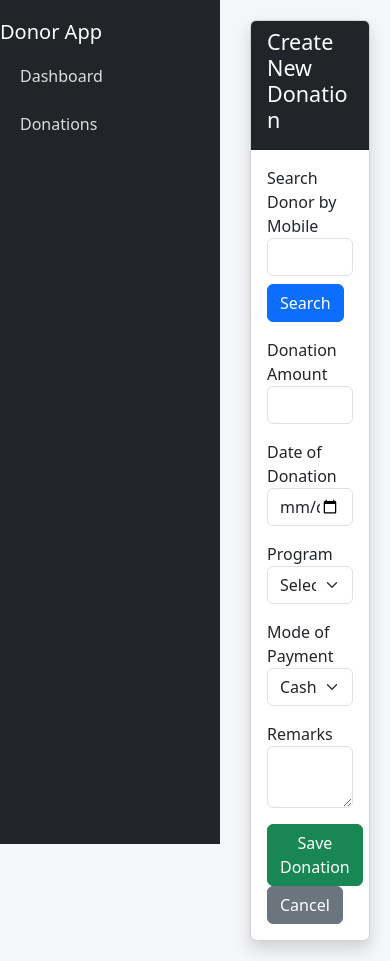
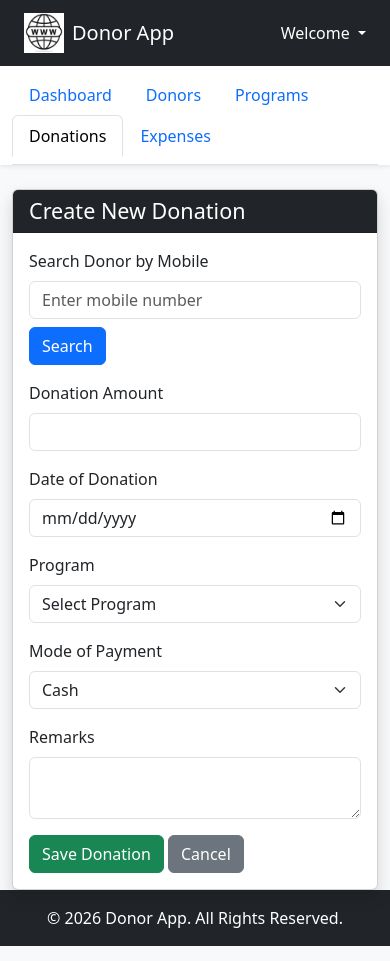
Before and after one commit to amulbaranwalji/SahajyogaDonation, a website: page views/new-donation.html in a window 390 px wide. Drawn offline with nearby package versions, Linux system fonts and the light colour scheme; no server answers.

Commit message:
Update new-donation.html

```diff
--- a/views/new-donation.html
+++ b/views/new-donation.html
@@ -1,4 +1,3 @@
-
 <!DOCTYPE html>
 <html>
 <head>
@@ -6,27 +5,73 @@
   <link href="https://cdn.jsdelivr.net/npm/bootstrap@5.3.2/dist/css/bootstrap.min.css" rel="stylesheet">
   <link rel="stylesheet" href="/css/style.css">
 </head>
-<body>
 
-<div class="sidebar">
-  <h5>Donor App</h5>
-  <a href="/dashboard">Dashboard</a>
-  <a href="/donations-page">Donations</a>
+<body class="d-flex flex-column min-vh-100 bg-light">
+
+<!-- ================= HEADER ================= -->
+<nav class="navbar navbar-expand-lg navbar-dark bg-dark px-4">
+
+  <a class="navbar-brand d-flex align-items-center" href="/dashboard">
+    <img src="/images/logo.png" alt="Logo" width="40" height="40" class="me-2">
+    <span>Donor App</span>
+  </a>
+
+  <div class="ms-auto dropdown">
+    <a class="text-white dropdown-toggle text-decoration-none" href="#" role="button"
+       data-bs-toggle="dropdown">
+      Welcome
+    </a>
+
+    <ul class="dropdown-menu dropdown-menu-end">
+      <li><a class="dropdown-item" href="/profile-page">View Profile</a></li>
+      <li><hr class="dropdown-divider"></li>
+      <li>
+        <a class="dropdown-item text-danger" href="/logout">Logout</a>
+      </li>
+    </ul>
   </div>
 
-<div class="content">
+</nav>
+
+<!-- ================= HORIZONTAL NAV ================= -->
+<div class="bg-white shadow-sm">
+  <div class="container">
+    <ul class="nav nav-tabs py-2">
+      <li class="nav-item">
+        <a class="nav-link" href="/dashboard">Dashboard</a>
+      </li>
+      <li class="nav-item">
+        <a class="nav-link" href="/donors-page">Donors</a>
+      </li>
+      <li class="nav-item">
+        <a class="nav-link" href="/programs-page">Programs</a>
+      </li>
+      <li class="nav-item">
+        <a class="nav-link active" href="/donations-page">Donations</a>
+      </li>
+      <li class="nav-item">
+        <a class="nav-link" href="/expenses-page">Expenses</a>
+      </li>
+    </ul>
+  </div>
+</div>
+
+<!-- ================= MAIN CONTENT ================= -->
+<main class="flex-fill">
+  <div class="container mt-4">
+
     <div class="card shadow">
       <div class="card-header bg-dark text-white">
-      <h4>Create New Donation</h4>
+        <h4 class="mb-0">Create New Donation</h4>
       </div>
 
       <div class="card-body">
 
         <!-- Search Donor -->
         <div class="mb-3">
-        <label>Search Donor by Mobile</label>
-        <input type="text" id="mobileSearch" class="form-control">
-        <button class="btn btn-primary mt-2" onclick="searchDonor()">Search</button>
+          <label class="form-label">Search Donor by Mobile</label>
+          <input type="text" id="mobileSearch" class="form-control" placeholder="Enter mobile number">
+          <button type="button" class="btn btn-primary mt-2" onclick="searchDonor()">Search</button>
         </div>
 
         <!-- Donor Info -->
@@ -37,24 +82,24 @@
           <input type="hidden" name="donor_id" id="donor_id">
 
           <div class="mb-3">
-          <label>Donation Amount</label>
+            <label class="form-label">Donation Amount</label>
             <input type="number" name="donation_amount" class="form-control" required>
           </div>
 
           <div class="mb-3">
-          <label>Date of Donation</label>
+            <label class="form-label">Date of Donation</label>
             <input type="date" name="donation_date" class="form-control" required>
           </div>
 
           <div class="mb-3">
-          <label>Program</label>
+            <label class="form-label">Program</label>
             <select name="program_id" id="programDropdown" class="form-select" required>
               <option value="">Select Program</option>
             </select>
           </div>
 
           <div class="mb-3">
-          <label>Mode of Payment</label>
+            <label class="form-label">Mode of Payment</label>
             <select name="payment_mode" class="form-select">
               <option>Cash</option>
               <option>NEFT</option>
@@ -63,7 +108,7 @@
           </div>
 
           <div class="mb-3">
-          <label>Remarks</label>
+            <label class="form-label">Remarks</label>
             <textarea name="remarks" class="form-control"></textarea>
           </div>
 
@@ -74,12 +119,27 @@
 
       </div>
     </div>
+
   </div>
+</main>
+
+<!-- ================= FOOTER ================= -->
+<footer class="bg-dark text-white text-center py-3 mt-auto">
+  © 2026 Donor App. All Rights Reserved.
+</footer>
+
+<!-- ================= SCRIPTS ================= -->
+<script src="https://cdn.jsdelivr.net/npm/bootstrap@5.3.2/dist/js/bootstrap.bundle.min.js"></script>
 
 <script>
 
 function searchDonor() {
   let mobile = document.getElementById("mobileSearch").value;
+
+  if (!mobile) {
+    alert("Please enter mobile number");
+    return;
+  }
 
   fetch(`/donors/search?mobile=${mobile}`)
   .then(res => res.json())
@@ -104,6 +164,7 @@ function searchDonor() {
   });
 }
 
+// Load Programs
 fetch('/programs')
 .then(res => res.json())
 .then(data => {
```
Lines whose indentation alone changed are shown as unchanged.
